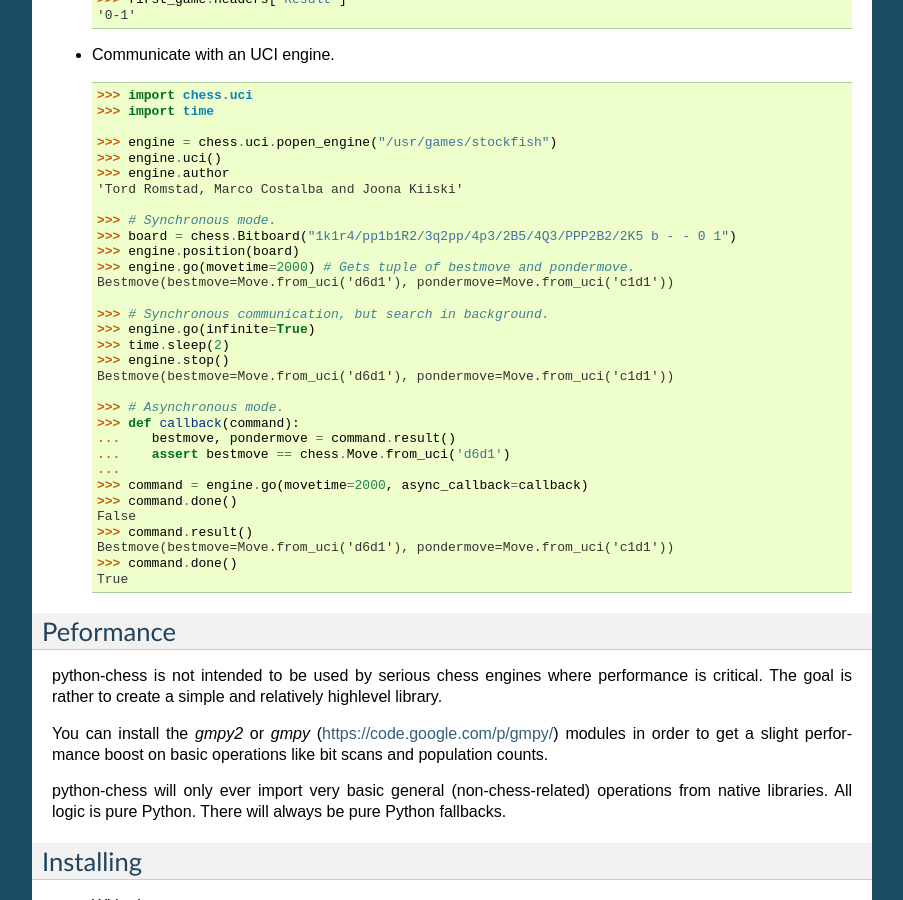
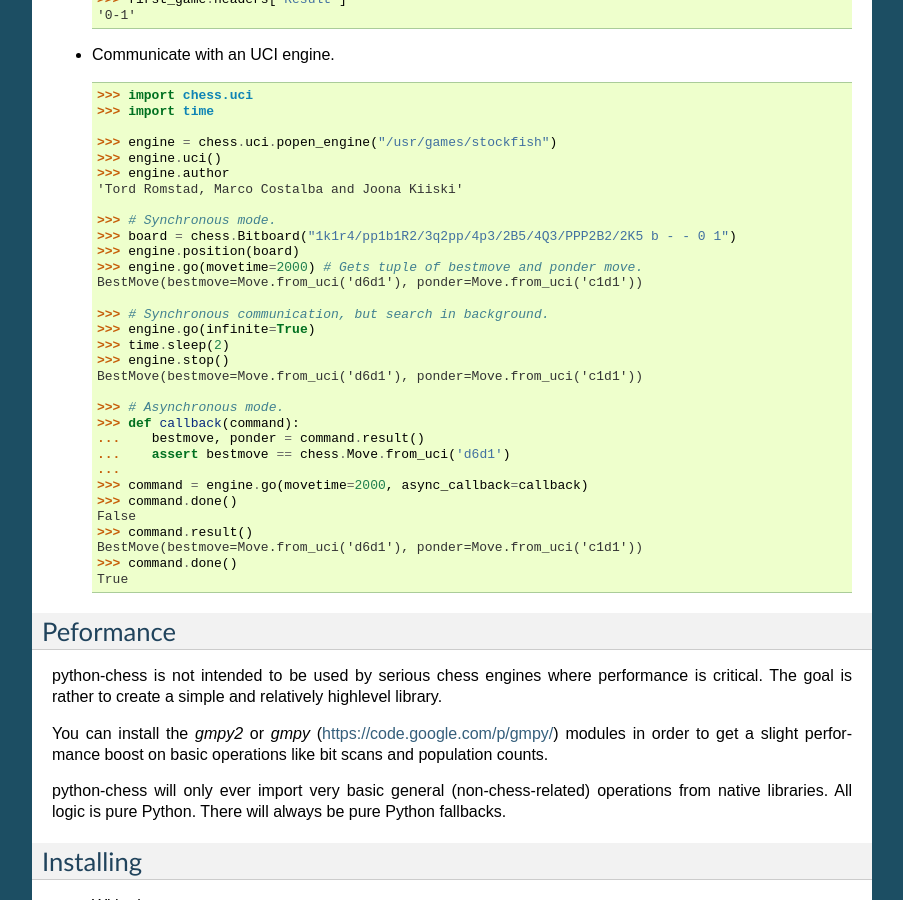
Before and after one commit to niklasf/python-chess, a Sphinx documentation site: the page built from docs/index.rst, in a window 1280 px wide and 900 px high, scrolled down 3034 px. Shown: the whole window, without its empty margins (198-1101 px from the left). Built offline with Sphinx 7.4.7, drawn with Linux system fonts in a browser that asks for light colours.

Commit message:
Bestmove -> BestMove, pondermove -> ponder

```diff
--- a/README.rst
+++ b/README.rst
@@ -228,25 +228,25 @@
       >>> # Synchronous mode.
       >>> board = chess.Bitboard("1k1r4/pp1b1R2/3q2pp/4p3/2B5/4Q3/PPP2B2/2K5 b - - 0 1")
       >>> engine.position(board)
-      >>> engine.go(movetime=2000) # Gets tuple of bestmove and pondermove.
-      Bestmove(bestmove=Move.from_uci('d6d1'), pondermove=Move.from_uci('c1d1'))
+      >>> engine.go(movetime=2000) # Gets tuple of bestmove and ponder move.
+      BestMove(bestmove=Move.from_uci('d6d1'), ponder=Move.from_uci('c1d1'))
 
       >>> # Synchronous communication, but search in background.
       >>> engine.go(infinite=True)
       >>> time.sleep(2)
       >>> engine.stop()
-      Bestmove(bestmove=Move.from_uci('d6d1'), pondermove=Move.from_uci('c1d1'))
+      BestMove(bestmove=Move.from_uci('d6d1'), ponder=Move.from_uci('c1d1'))
 
       >>> # Asynchronous mode.
       >>> def callback(command):
-      ...    bestmove, pondermove = command.result()
+      ...    bestmove, ponder = command.result()
       ...    assert bestmove == chess.Move.from_uci('d6d1')
       ...
       >>> command = engine.go(movetime=2000, async_callback=callback)
       >>> command.done()
       False
       >>> command.result()
-      Bestmove(bestmove=Move.from_uci('d6d1'), pondermove=Move.from_uci('c1d1'))
+      BestMove(bestmove=Move.from_uci('d6d1'), ponder=Move.from_uci('c1d1'))
       >>> command.done()
       True
 
--- a/docs/uci.rst
+++ b/docs/uci.rst
@@ -57,7 +57,7 @@
 returned. For example
 
 >>> engine.go(movetime=2000)
-Bestmove(bestmove=Move.from_uci('e2e4'), pondermove=None)
+BestMove(bestmove=Move.from_uci('e2e4'), ponder=None)
 
 will take about 2000 milliseconds. All UCI commands have an optional
 *async_callback* argument. They will then immediately return information about
@@ -67,7 +67,7 @@
 >>> command.done()
 False
 >>> command.result() # Synchronously wait for the command to finish
-Bestmove(bestmove=Move.from_uci('e2e4'), pondermove=None)
+BestMove(bestmove=Move.from_uci('e2e4'), ponder=None)
 >>> command.done()
 True
 
@@ -77,7 +77,7 @@
 
 >>> def on_go_finished(command):
 ...     # Will likely be executed on a different thread.
-...     bestmove, pondermove = command.result()
+...     bestmove, ponder = command.result()
 ...
 >>> command = engine.go(movetime=2000, async_callback=on_go_finished)
 
```
Also changed, not shown: 1 other file.
